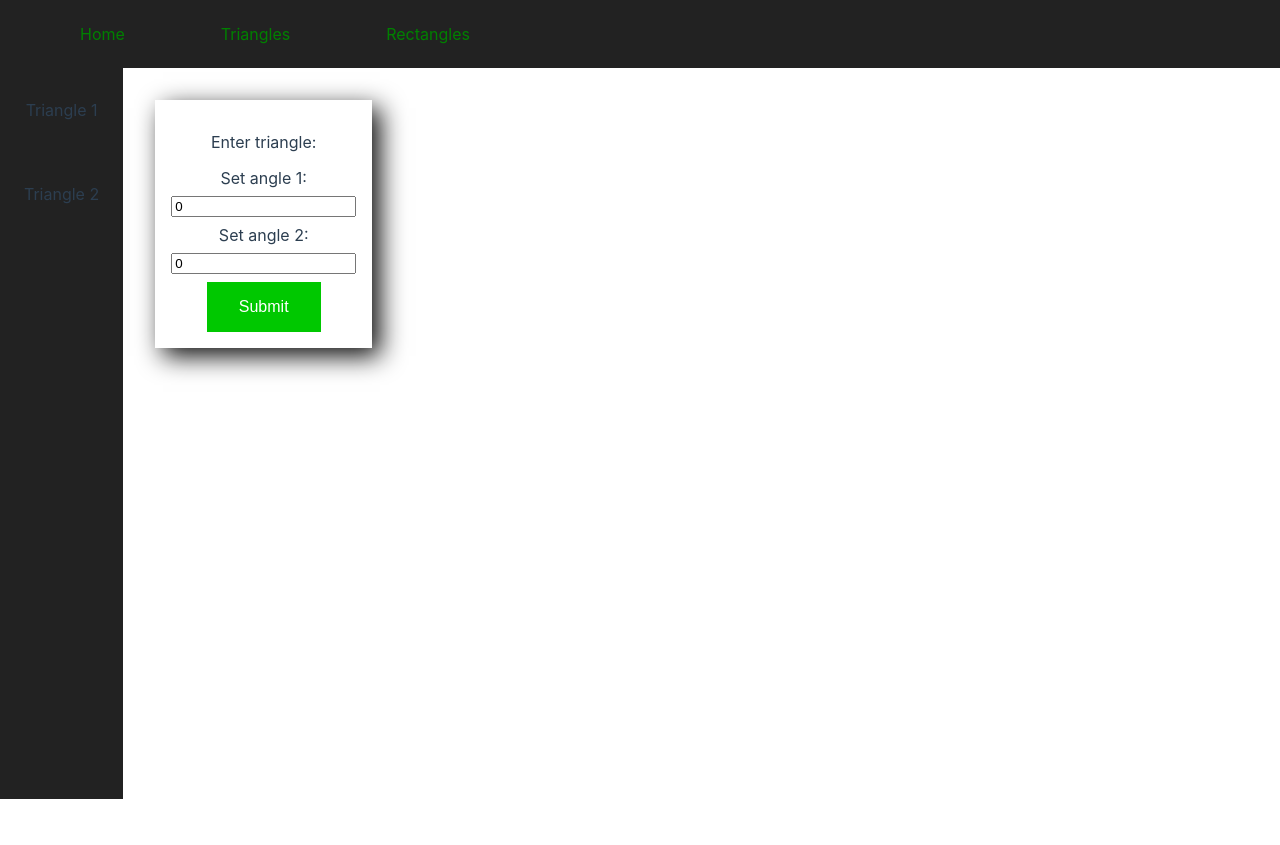
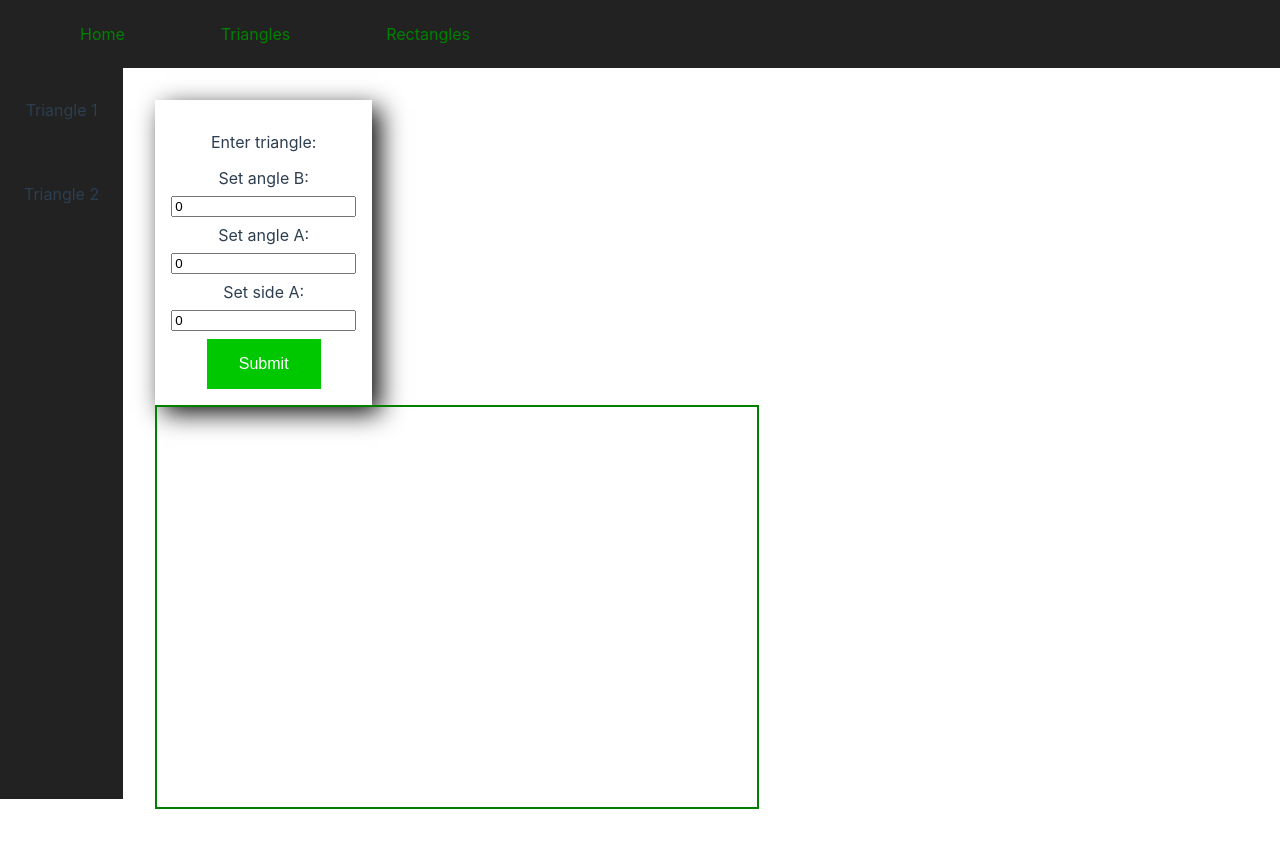
Before and after one commit to jakubgiedzicz/vue-dashboard, a Vue app: page /triangles in a window 1280 px wide. Before the commit the page ends 800 px from the top, so only its background shows below. Built offline with nearby package versions, Linux system fonts and the light colour scheme; the HTML template or start-up script is replaced by a standard one.

Commit message:
canvas, triangle angles and sides calc

```diff
--- a/src/components/AngleForm.vue
+++ b/src/components/AngleForm.vue
@@ -1,17 +1,18 @@
 <script lang="ts" setup>
-import { ref } from 'vue';
+import type formTriangleType from '@/assets/types/form-triangle';
+import { ref, type Ref } from 'vue';
 
-const triangle = ref({
-  angle1: 0,
-  angle2: 0,
-  angle3: 0,
+const triangle: Ref<formTriangleType> = ref({
+  angleA: 0,
+  angleB: 0,
+  angleC: 0,
   isValid: true
 })
 const addTriangle = () => {
-  if (triangle.value.angle1 == 0 || triangle.value.angle2 == 0 || triangle.value.angle1 < 0 || triangle.value.angle2 < 0) {
+  if (triangle.value.angleA == 0 || triangle.value.angleB == 0 || triangle.value.angleA < 0 || triangle.value.angleB < 0) {
     triangle.value.isValid = false
-  } else if (180 - triangle.value.angle1 - triangle.value.angle2 > 0) {
-    triangle.value.angle3 = 180 - triangle.value.angle1 - triangle.value.angle2
+  } else if (180 - triangle.value.angleA - triangle.value.angleB > 0) {
+    triangle.value.angleC = 180 - triangle.value.angleA - triangle.value.angleB
     triangle.value.isValid = true
   } else {
     triangle.value.isValid = false
@@ -22,10 +23,12 @@ const addTriangle = () => {
   <div :class="$style.input_card">
     <p :class="$style.px">Enter triangle:</p>
     <form @submit.prevent="addTriangle">
-      <label for="angle1">Set angle 1:</label>
-      <input type="number" id="angle1" name="angle1" v-model="triangle.angle1" />
-      <label for="angle2">Set angle 2:</label>
-      <input type="number" id="angle2" name="angle2" v-model="triangle.angle2" />
+      <label for="angle1">Set angle B:</label>
+      <input type="number" id="angle1" name="angle1" v-model="triangle.angleA" />
+      <label for="angle2">Set angle A:</label>
+      <input type="number" id="angle2" name="angle2" v-model="triangle.angleB" />
+      <label for="sideA">Set side A:</label>
+      <input type="number" id="angle2" name="angle2" v-model="triangle.angleC" />
       <button type="submit">Submit</button>
     </form>
     <p :class="$style.error" v-if="triangle.isValid === false">This does not make a valid triangle!</p>
--- /dev/null
+++ b/src/components/CanvasElement.vue
@@ -0,0 +1,51 @@
+<script setup lang="ts">
+import type canvasTriangleType from '@/assets/types/triangle';
+import { onMounted, ref, type Ref } from 'vue';
+const canvas = ref()
+const ctx: Ref<CanvasRenderingContext2D|undefined> = ref()
+const triangle: Ref<canvasTriangleType> = ref({
+  angleA: 0,
+  angleB: 0,
+  angleC: 0,
+  //sideA = C<->B
+  sideA: 0,
+  //sideB = C<->A
+  sideB: 0,
+  //sideC = B<->A
+  sideC: 0
+})
+const drawTriangle = () => {
+  ctx.value!.strokeStyle = "#ffffff"
+  ctx.value?.beginPath()
+  ctx.value?.moveTo(250, 200)
+  ctx.value?.lineTo(350, 200)
+  ctx.value?.lineTo(250, 200+ triangle.value.sideC)
+  ctx.value?.lineTo(250, 200)
+  ctx.value?.stroke()
+}
+const calcTriangle = () => {
+  triangle.value.angleA = 180-21-71
+  triangle.value.angleB = 71
+  triangle.value.angleC = 21
+  triangle.value.sideA = 100
+  triangle.value.sideB = Math.sin(((Math.PI / 180) * triangle.value.angleB))/Math.sin(((Math.PI / 180) * triangle.value.angleA))*100
+  triangle.value.sideC = Math.sin(((Math.PI / 180) * triangle.value.angleC))/Math.sin(((Math.PI / 180) * triangle.value.angleA))*100
+}
+onMounted(() => {
+  canvas.value = document.getElementById("canvas")
+  ctx.value = canvas.value.getContext("2d")
+  calcTriangle()
+})
+</script>
+<template>
+  <div class="canvas_container">
+    <canvas width="600" height="400" id="canvas" @click="drawTriangle"></canvas>
+  </div>
+</template>
+<style>
+#canvas {
+  fill: #ffffff;
+  border: 2px solid green;
+  cursor: pointer;
+}
+</style>
--- a/src/views/HomeView.vue
+++ b/src/views/HomeView.vue
@@ -1,7 +1,9 @@
 <script setup>
+import CanvasElement from '@/components/CanvasElement.vue';
+
 </script>
 <template>
-Welcome home
+<CanvasElement />
 </template>
 <style>
 </style>
--- a/src/views/TriangleView.vue
+++ b/src/views/TriangleView.vue
@@ -1,8 +1,10 @@
 <script setup>
 import AngleForm from '@/components/AngleForm.vue';
+import CanvasElement from '@/components/CanvasElement.vue';
 </script>
 <template>
   <AngleForm />
+  <CanvasElement />
 </template>
 <style module>
 
```
Also changed, not shown: src/assets/types/form-triangle.d.ts (added, +9 -0 lines), src/assets/types/triangle.d.ts (added, +8 -0 lines).
